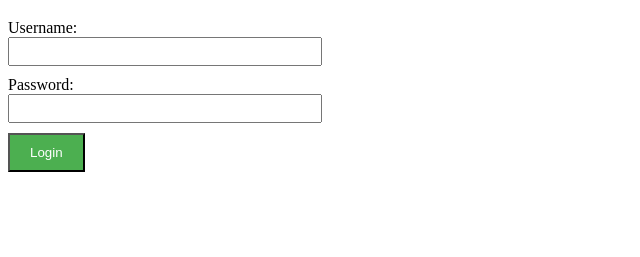
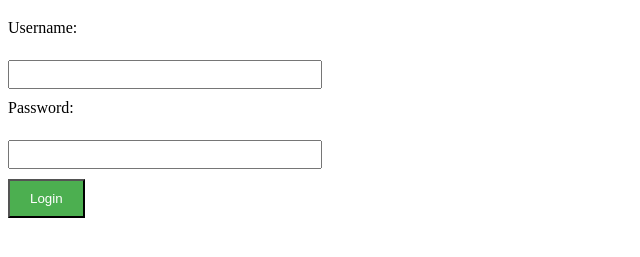
Before and after one commit to iamneo-production/deaebcacceabea305677722bfdbccbfebeddone, a plain HTML site: page public/index.html in a window 1280 px wide. Shown: the part 61-318 px from the top of the page, without its empty margins (0-640 px from the left). Drawn offline with Linux system fonts and the light colour scheme.

Commit message:
Backup Commit

```diff
--- a/public/index.html
+++ b/public/index.html
@@ -21,9 +21,14 @@ button{
     color: white;
     border-collapse: collapse;
 }
-button-hover{
+button:hover{
     cursor: pointer;
 }
+label{
+  display:block;
+  margin-bottom: 5px;
+}
+
   </style>
 </head>
 <body>
```
